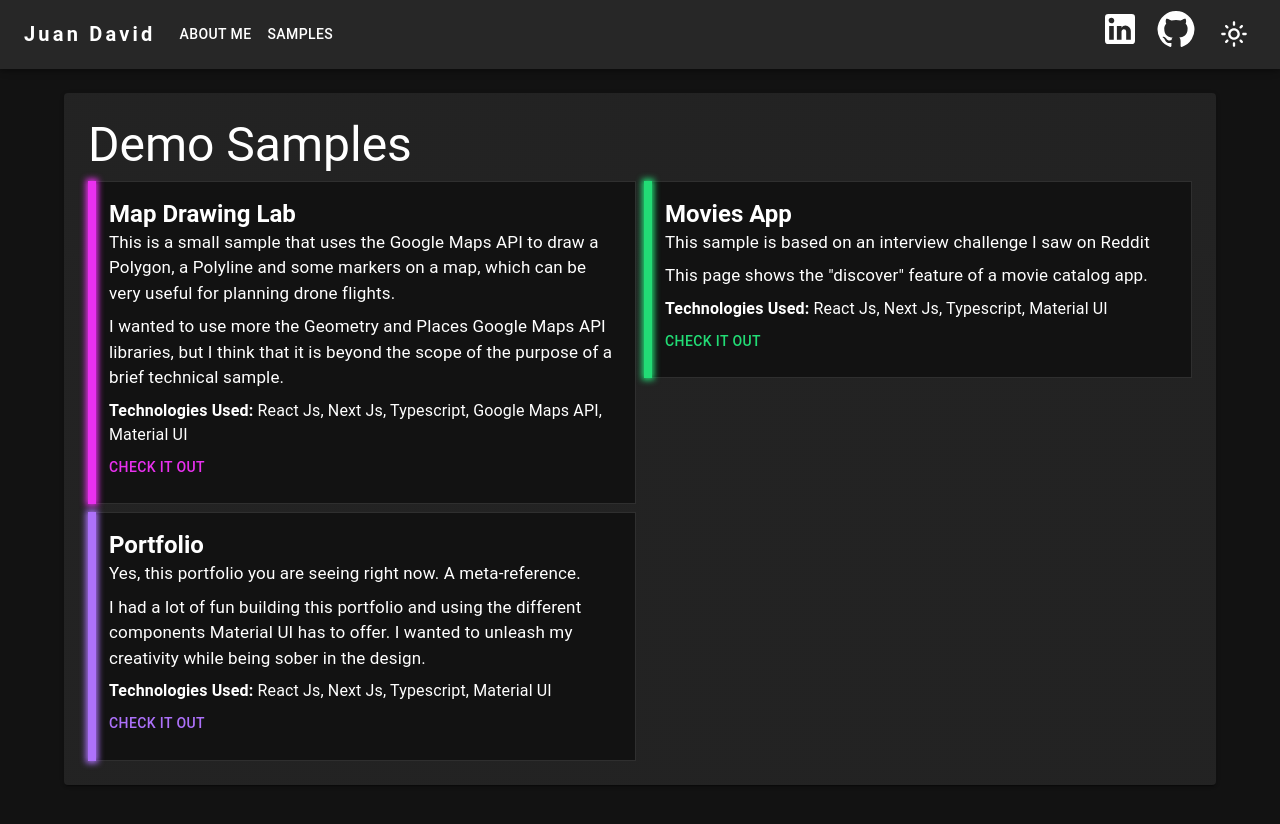
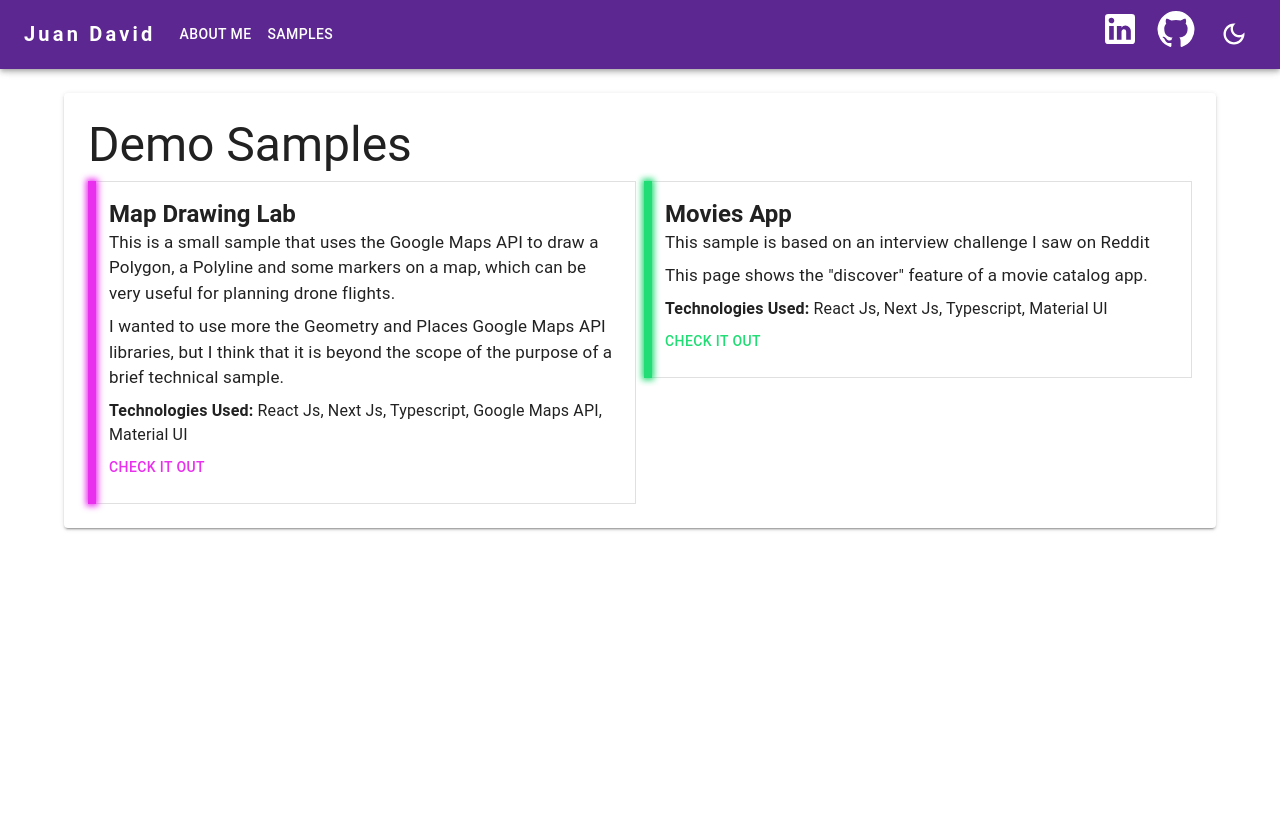
Before and after one commit to jd-sanmartin/Portfolio, a Next.js app: page /samples in a window 1280 px wide. Shown: the top 824 px of the page. Built offline with nearby package versions, Linux system fonts and the light colour scheme.

Commit message:
Updated some colors and text

```diff
--- a/components/NavBar.tsx
+++ b/components/NavBar.tsx
@@ -49,7 +49,7 @@ export default function NavBar({ isDarkTheme, toggleTheme }: props) {
   const theme = useTheme();
 
   return (
-    <AppBar position="sticky" sx={{ top:0 }}>
+    <AppBar position="sticky" sx={{ top:0, backgroundColor: 'primary.main' }}>
       <Container maxWidth="xl">
         <Toolbar disableGutters>
           <Link href='/'>
@@ -93,6 +93,7 @@ export default function NavBar({ isDarkTheme, toggleTheme }: props) {
               onClose={handleCloseNavMenu}
               sx={{
                   display: { xs: 'block', sm: 'none' },
+                  zIndex: 10000
               }}
             >
               {pages.map((page) => (
--- a/data/SamplesData.ts
+++ b/data/SamplesData.ts
@@ -21,16 +21,6 @@ const SamplesData: SampleCardProps[] = [
     accentColor: '#22dc75',
     link: '/movies',
   },
-  {
-    name: 'Portfolio',
-    text: [
-      'Yes, this portfolio you are seeing right now. A meta-reference.',
-      'I had a lot of fun building this portfolio and using the different components Material UI has to offer. I wanted to unleash my creativity while being sober in the design.'
-    ],
-    technologiesUsed: 'React Js, Next Js, Typescript, Material UI',
-    accentColor: '#ad71fa',
-    link: '/',
-  },
 ];
 
 export default SamplesData;
--- a/pages/_app.tsx
+++ b/pages/_app.tsx
@@ -10,7 +10,7 @@ import Box from '@mui/material/Box';
 import { DarkTheme, LightTheme } from '../utils/Themes';
 
 export default function App({ Component, pageProps }: AppProps) {
-  const [isDarkTheme, setIsDarkTheme] = useState(true);
+  const [isDarkTheme, setIsDarkTheme] = useState(false);
 
   const toggleTheme = () => {
     setIsDarkTheme(!isDarkTheme);
--- a/pages/index.tsx
+++ b/pages/index.tsx
@@ -79,7 +79,7 @@ export default function Home() {
           <Paper sx={{ padding: 3, minWidth: '80vw', position: 'relative', }} elevation={2} >
             <Typography variant='h3' align='center' color='text.primary'>Juan David Sanmartín</Typography>
             <Typography variant='h6' align='center' color='text.primary'>Full-Stack Developer</Typography>
-            <Typography variant='body1' align='center' color='text.primary' mb={2}>JS | React Js | C# | Node Js | Typescript</Typography>
+            <Typography variant='body1' align='center' color='text.primary' mb={2}>Javascript | React Js | C# | Node Js | Typescript</Typography>
 
             <Grid
               container
--- a/utils/Themes.tsx
+++ b/utils/Themes.tsx
@@ -5,9 +5,9 @@ export const DarkTheme = createTheme({
     mode: 'dark',
     contrastThreshold: 4.5,
     primary: {
-      main: '#ac77b0',
+      main: '#7b1fa2',
       light: '#ba68c8',
-      dark: '#7b1fa2'
+      dark: '#603080'
     },
   },
 });
```
